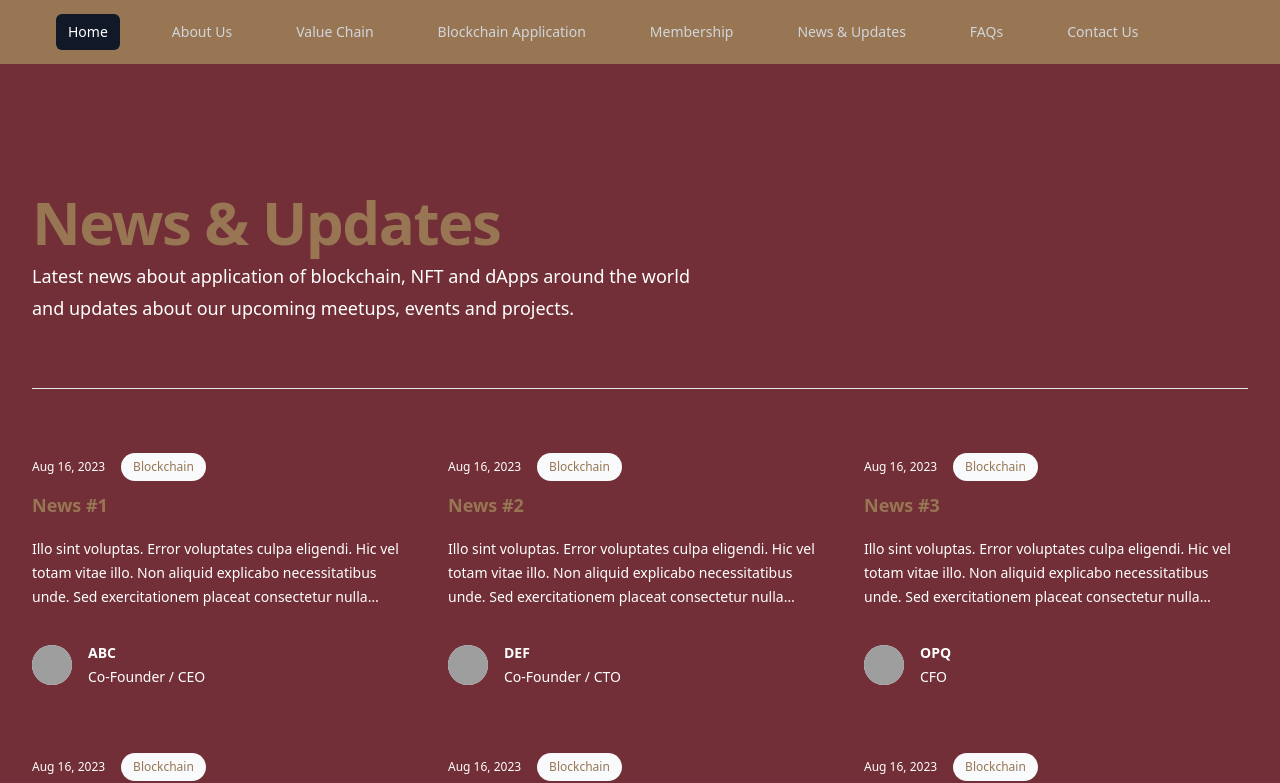
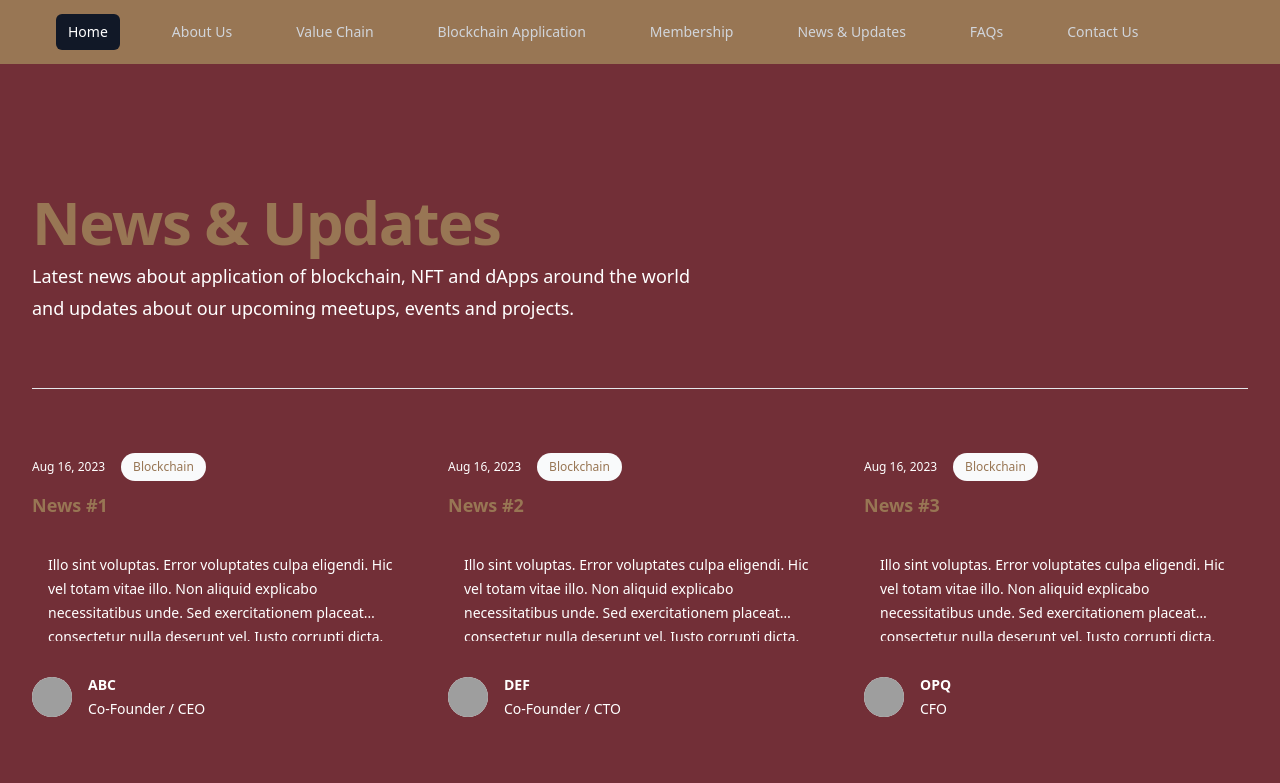
Before and after one commit to dltxio/web3wines-website, a React (Vite) app: page /news in a window 1280 px wide. Shown: the top 783 px of the page. Built offline with nearby package versions, Linux system fonts and the light colour scheme; grey boxes are pictures that could not be loaded; a web font is replaced by a local one; what tailwind-heropatterns would draw is missing.

Commit message:
Highlight brief upon hovering #10

```diff
--- a/src/pages/News.tsx
+++ b/src/pages/News.tsx
@@ -133,7 +133,7 @@ const News: React.FC = () => {
                   </time>
                   <a
                     href={post.category.href}
-                    className="relative z-10 rounded-full bg-gray-50 px-3 py-1.5 font-medium text-navbar hover:bg-gray-100"
+                    className="relative z-10 rounded-full bg-gray-50 px-3 py-1.5 font-medium text-navbar"
                   >
                     {post.category.title}
                   </a>
@@ -145,7 +145,7 @@ const News: React.FC = () => {
                       {post.title}
                     </a>
                   </h3>
-                  <p className="mt-5 line-clamp-3 text-sm leading-6 text-white">
+                  <p className="p-4 rounded-xl mt-5 line-clamp-3 text-sm leading-6 text-white group-hover:bg-orange-50 group-hover:text-navbar">
                     {post.description}
                   </p>
                 </div>
```
